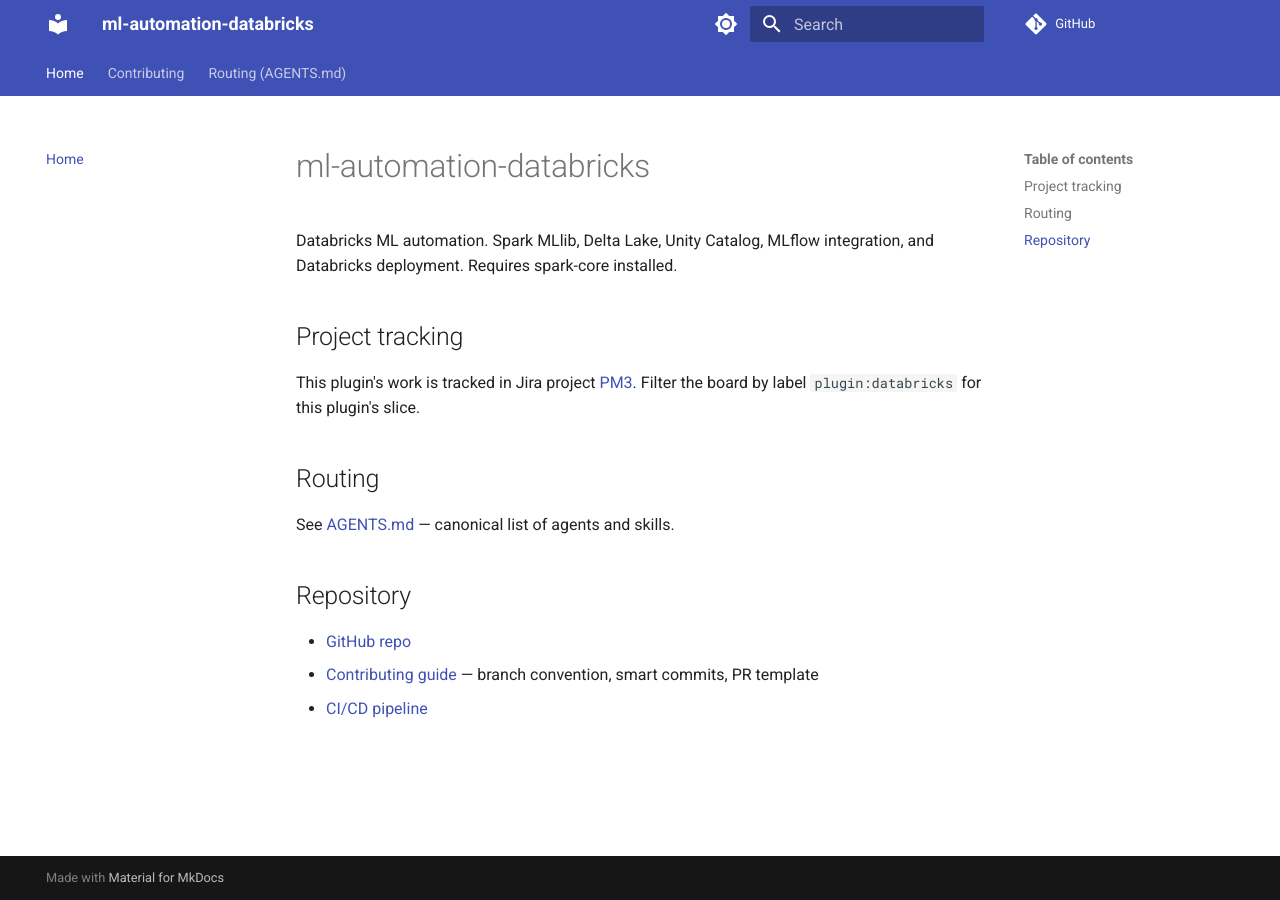
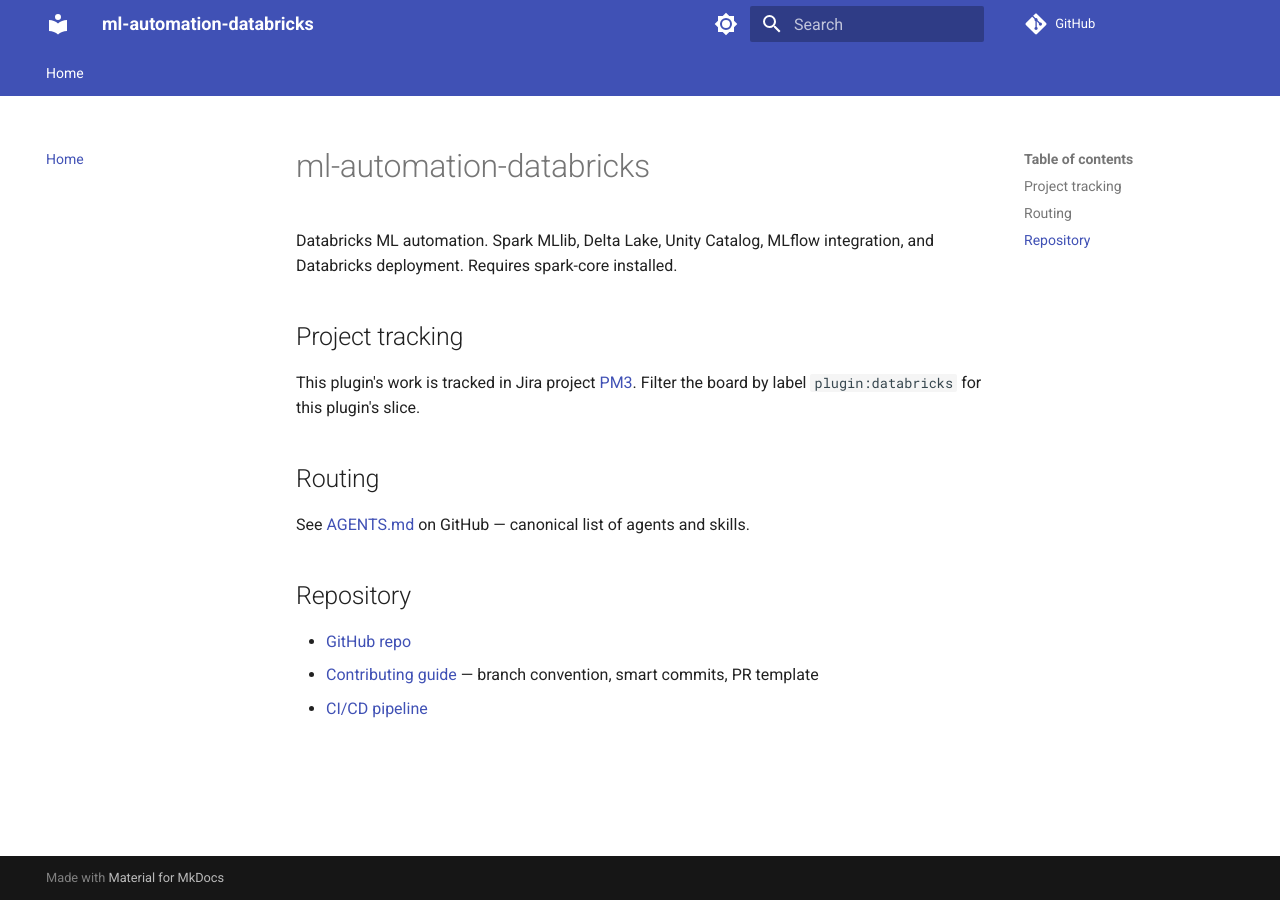
Before and after one commit to Maxilylm/ml-automation-databricks, an MkDocs documentation site: the page built from docs/index.md, in a window 1280 px wide. Built offline with MkDocs 1.6.1 and Material for MkDocs 9.7.7, drawn with Linux system fonts in a browser that asks for light colours; comment, search, counter and statistics services are not loaded.

Commit message:
PM3 fix three post-merge defects (PM3-81/82/83)
PM3-83: validate-pr-link now exempts dependabot[bot] so Dependabot
auto-generated PRs do not fail CI on the workflow's PM3-N requirement.
Human-authored PRs still require the linked ticket.

PM3-82: drop nav: contributing.md and agents.md from mkdocs.yml
(those files were never generated under docs/, so mkdocs --strict aborted
the docs build on every push to main). Re-rendered docs/index.md with
absolute GitHub URLs for AGENTS.md and CONTRIBUTING.md instead of broken
relative ones.

PM3-81: drop the pip ecosystem block from .github/dependabot.yml — it
fails per-repo because no requirements.txt or pyproject.toml exists at
the root. Kept as a commented-out block so plugins can re-enable once
they commit a deps file.

```diff
--- a/docs/index.md
+++ b/docs/index.md
@@ -8,10 +8,10 @@
 
 ## Routing
 
-See [AGENTS.md](agents.md) — canonical list of agents and skills.
+See [AGENTS.md](https://github.com/BLEND360/ml-automation-databricks/blob/main/AGENTS.md) on GitHub — canonical list of agents and skills.
 
 ## Repository
 
 - [GitHub repo](https://github.com/BLEND360/ml-automation-databricks)
-- [Contributing guide](contributing.md) — branch convention, smart commits, PR template
+- [Contributing guide](https://github.com/BLEND360/ml-automation-databricks/blob/main/CONTRIBUTING.md) — branch convention, smart commits, PR template
 - [CI/CD pipeline](https://github.com/BLEND360/ml-automation-databricks/blob/main/.github/workflows/claude-review.yml)
--- a/mkdocs.yml
+++ b/mkdocs.yml
@@ -37,8 +37,8 @@
 
 nav:
   - Home: index.md
-  - Contributing: contributing.md
-  - Routing (AGENTS.md): agents.md
+# Contributing and AGENTS.md routing live at the repo root and aren't part of
+# the docs site. PM3-82: keep nav lean until docs/ has richer per-skill content.
 
 markdown_extensions:
   - admonition
```
Also changed, not shown: 2 other files.
